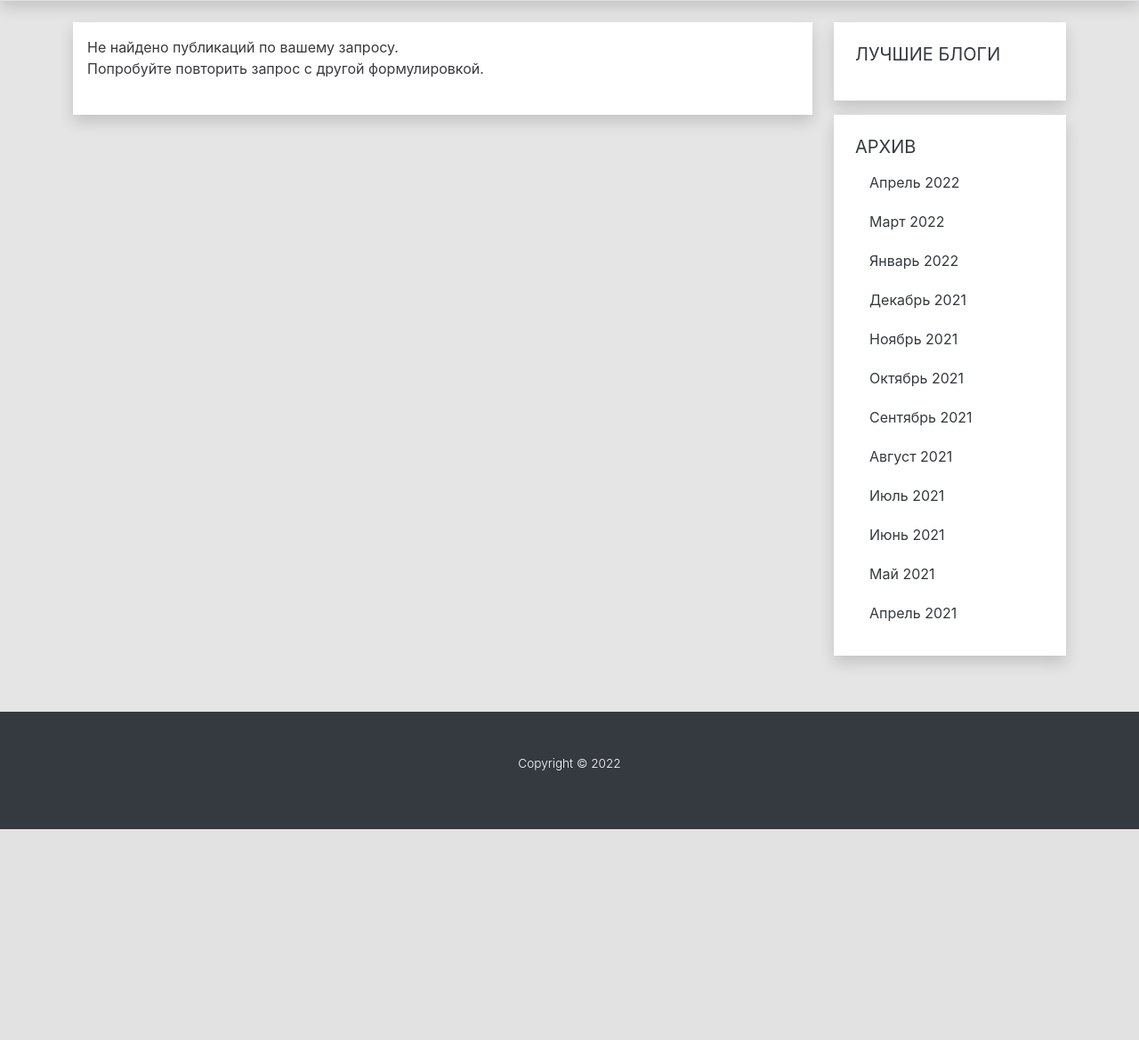
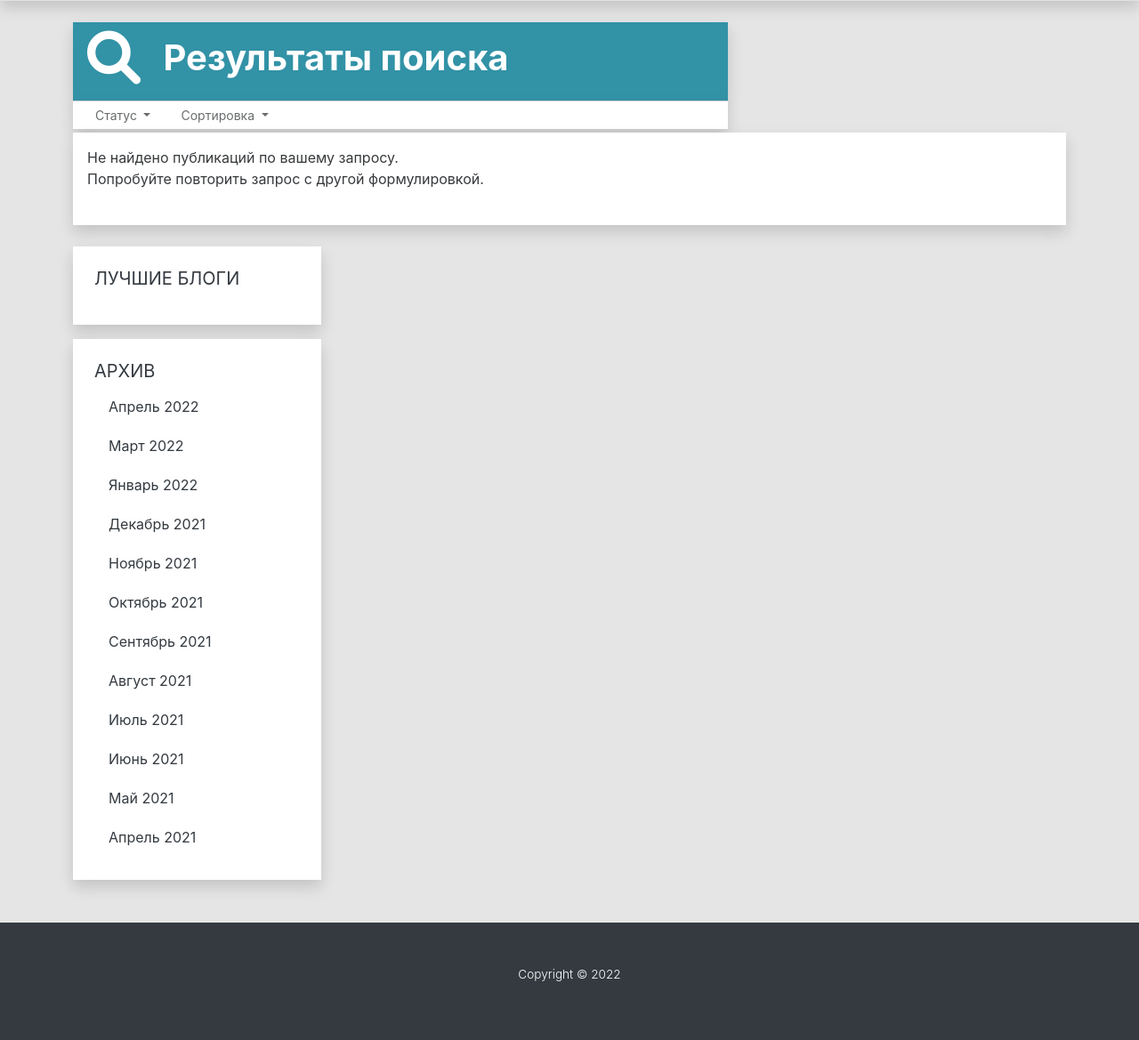
Before and after one commit to sa84-tech/knowledge_sharing_website, a Django app: page /search/ in a window 1280 px wide. Shown: the part 76-1245 px from the top of the page at 89% size. Before the commit the page ends 1008 px from the top, so only its background shows below. Run offline with Django 3.2, Linux system fonts and the light colour scheme; data that the repository does not hold is empty; some libraries are stand-ins or nearby versions.

Commit message:
search_filter

```diff
--- a/ksw/ksw/urls.py
+++ b/ksw/ksw/urls.py
@@ -18,8 +18,7 @@ from django.contrib import admin
 from django.conf import settings
 from django.conf.urls.static import static
 
-from mainapp.views import index_page, post_page, add_comment, content_btn_handler, search, help_doc
-
+from mainapp.views import index_page, post_page, add_comment, content_btn_handler, search, help_doc, search_ajax
 
 urlpatterns = [
     path('admin/', admin.site.urls),
@@ -34,4 +33,5 @@ urlpatterns = [
     path('account/', include('accountapp.urls', namespace='account'), name='account'),
     path('', include('social_django.urls', namespace='social')),
     path('search/', search, name='search'),
+    path('search_ajax/', search_ajax, name='search_ajax')
 ] + static(settings.MEDIA_URL, document_root=settings.MEDIA_ROOT)
--- /dev/null
+++ b/ksw/mainapp/templates/mainapp/includes/inc_search_filters.html
@@ -0,0 +1,121 @@
+<hr class="border-1 border-top border-secondary m-0">
+
+<div id="filter-btn-group" class="d-flex m-0 py-0 px-3 bg-white">
+    <div class="tab-content">
+        <div id="f-pills-posts" class="switchable-tab tab-pane fade show active">
+            <div class="dropdown me-3">
+                <button
+                    id="filter-posts-status"
+                    class="btn btn-sm dropdown-toggle opacity-75"
+                    type="button" data-bs-toggle="dropdown"
+                    aria-expanded="false"
+                >
+                    Статус
+                </button>
+
+                <ul class="posts dropdown-menu shadow" aria-labelledby="filter-btn-posts">
+                    <li>
+                        <button id="filter-posts-all" data-filter="all" type="button" class="filters dropdown-item active">
+                            Все
+                        </button>
+                    </li>
+                    <li>
+                        <button id="filter-posts-published" data-filter="published" type="button" class="filters dropdown-item">
+                            Опубликовано
+                        </button>
+                    </li>
+                    <li>
+                        <button id="filter-posts-draft" data-filter="draft" type="button" class="filters dropdown-item">
+                            Черновик
+                        </button>
+                    </li>
+                    <li>
+                        <button id="filter-posts-check" data-filter="under_review" type="button" class="filters dropdown-item">
+                            На проверке
+                        </button>
+                    </li>
+                </ul>
+            </div>
+        </div>
+        <div id="f-pills-bookmarks" class="switchable-tab tab-pane fade">
+            <div class="dropdown">
+                <button
+                    id="filter-btn-bookmarks"
+                    class="btn btn-sm dropdown-toggle opacity-75"
+                    type="button" data-bs-toggle="dropdown"
+                    aria-expanded="false"
+                >
+                    Тип
+                </button>
+
+                <ul class="bookmarks dropdown-menu shadow" aria-labelledby="filter-btn-bookmarks">
+                    <li>
+                        <button id="filter-bookmarks-post" class="filters dropdown-item active" type="button" data-filter="post">
+                            Публикации
+                        </button>
+                    </li>
+                    <li>
+                        <button id="filter-bookmarks-comment" class="filters dropdown-item" type="button" data-filter="comment">
+                            Комментарии
+                        </button>
+                    </li>
+                </ul>
+            </div>
+        </div>
+
+        <div id="f-pills-subscriptions" class="switchable-tab tab-pane fade">
+            <div class="dropdown">
+                <button
+                    id="filter-btn-subscriptions"
+                    class="btn btn-sm dropdown-toggle opacity-75"
+                    type="button" data-bs-toggle="dropdown"
+                    aria-expanded="false"
+                >
+                    Все подряд
+                </button>
+
+                <ul class="dropdown-menu shadow" aria-labelledby="filter-btn-subscriptions">
+                    <li>
+                        <button id="filter-subscriptions-post" class="filters dropdown-item" type="button" data-filter="post">
+                            Статья
+                        </button>
+                    </li>
+                    <li>
+                        <button id="filter-subscriptions-comment" class="filters dropdown-item" type="button" data-filter="comment">
+                            Комментарий
+                        </button>
+                    </li>
+                </ul>
+            </div>
+        </div>
+    </div>
+
+    <div class="dropdown ">
+        <button
+            id="filter-posts-type"
+            class="btn btn-sm dropdown-toggle opacity-75"
+            type="button" data-bs-toggle="dropdown"
+            aria-expanded="false"
+        >
+            Сортировка
+        </button>
+
+        <ul class="dropdown-menu shadow" aria-labelledby="filter-btn-posts">
+            <li>
+                <button id="filter-posts-new" type="button" data-sorting="-created" class="sorting dropdown-item active">
+                    сначала новые
+                </button>
+            </li>
+            <li>
+                <button id="filter-posts-old" type="button" data-sorting="created" class="sorting dropdown-item">
+                    сначала старые
+                </button>
+            </li>
+            <li>
+                <button id="filter-posts-title" type="button" data-sorting="name" class="sorting dropdown-item">
+                    по названию
+                </button>
+            </li>
+        </ul>
+    </div>
+</div>
--- a/ksw/mainapp/templates/mainapp/search.html
+++ b/ksw/mainapp/templates/mainapp/search.html
@@ -3,66 +3,78 @@
 {% load main_extras %}
 
 {% block content %}
-<div class="container">
+<div class="account container content_wrapper">
     <div class="row pt-4">
-        <div class="col-lg-12 col-xl-9">
-            {% for post in post_list %}
-            {# Each "post" is a Post model object. #}
-            <div class="row g-0 bg-white overflow-hidden flex-md-row mb-4 h-md-250 position-relative shadow">
-                <div class="col p-3 d-flex flex-column position-static">
-                    <div class="d-flex mb-2">
-                        <a href="{% url 'account:lk' post.author.username %}" class="d-flex align-items-center nav-link p-0 text-small text-muted">
-                            <img class="rounded-circle shadow-1-strong me-2"
+        <div class="col-xl-8 col-xxl-9">
+            <div class="row g-0 bg-primary overflow-hidden flex-md-row h-md-250 position-relative shadow">
+                <div class="tab-content col p-3 text-white">
+                    <h1 id="h-pills-posts" class="tab-pane fade show active fw-bold">
+                        <i class="fa-solid fa-magnifying-glass fa-xl me-3"></i>
+                        Результаты поиска
+                    </h1>
+                </div>
+            </div>
+            <div class="row g-0 bg-white overflow-hidden flex-md-row mb-1 h-md-250 position-relative shadow overflow-visible">
+                {% include 'mainapp/includes/inc_search_filters.html' %}
+            </div>
+        </div>
+    </div>
+
+    <div id="pills-posts" class="tab-pane fade show active">
+    {% for post in posts_list %}
+        <div class="row g-0 bg-white overflow-hidden flex-md-row mb-3 h-md-250 position-relative shadow">
+            <div class="col p-3 pb-2 d-flex flex-column position-static">
+                <div class="d-flex mb-2 text-small align-items-center">
+                    <img
+                        class="rounded-circle shadow-1-strong me-3"
                         src="{% get_avatar post.author %}" alt="avatar" width="32"
                         height="32">
-                            <span class="fw-bold me-2">{{ post.author.first_name|capfirst }} {{ post.author.last_name|capfirst }}</span>
-                            <span class="date_info">{{ post.created }}</span>
+                        <a href="#" class="nav-link p-0 fw-bold me-2">
+                            {{ post.author.first_name|capfirst }} {{ post.author.last_name|capfirst }}
                         </a>
+                    <span class="date_info text-secondary me-5">{{ post.created }}</span>
+{#                    <span class="py-0 px-2 text-primary fw-bold me-2 border bg-light">{{ post.status|filter_post_status }}</span>#}
                 </div>
-                    <h3 class="mb-2">
+
+                <h3 class="mb-1">
                     <a href="{% url 'post_page' post.pk %}" class="nav-link p-0 text-secondary">
                         {{ post.topic|capfirst }}
                     </a>
                 </h3>
-                    <a href="{% url 'index_page' post.category.slug %}" class="nav-link p-0">
-                        <strong class="d-inline-block px-2 text-primary text-small align-middle mb-2 border bg-light">
-                            {{ post.category|capfirst }}
-                        </strong>
+
+                <p class="mb-4">
+                    {{ post.annotation|safe }}
+                </p>
+
+                <div class="mb-2">
+                    {% if user == target_user %}
+                    <div class="dropdown dropstart mb-2">
+                        <a
+                            class="btn btn-outline-primary opacity-75 btn-sm px-3 "
+                            href="#" role="button" id="post_dropdown"
+                            data-bs-toggle="dropdown" aria-expanded="false"
+                        >
+                            Детали
                         </a>
 
-                    <p class="mb-4 mb-lg-auto">
-                        {% if post.annotation %}
-                            {{ post.annotation|safe }}
+
+                    </div>
                     {% else %}
-                            {{ post.article|truncatewords:42|safe }}
-                        {% endif %}
-                    </p>
-                    <div class="mb-4">
                     <a
-                            class="btn btn-outline-primary  d-inline"
+                        class="btn btn-outline-primary btn-sm me-3"
                         type="button"
                         href="{% url 'post_page' post.pk %}"
                     >
-                            Далее...
+                        Перейти
                     </a>
+                    {% endif %}
                 </div>
-                <div class="text-muted text-small">
-                    <span class="me-2">
-                        <i class="me-1 text-primary opacity-50 fa-eye {% check_view post user %}"></i>
-                        {{ post.total_views }}
-                    </span>
-                    <span class="me-2">
-                        <i class="me-1 text-primary opacity-50 fa-comment {% check_comment post user %}"></i>
-                        {{ post.total_comments }}
-                    </span>
-                    <span class="me-2">
-                        <i class="me-1 text-primary opacity-50 fa-thumbs-up {% check_like post user %}"></i>
-                        {{ post.total_likes }}
-                    </span>
-                    <span class="me-2">
-                        <i class="me-1 text-primary opacity-50 fa-bookmark {% check_bookmark post user %}"></i>
-                        {{ post.total_bookmarks }}
-                    </span>
+
+                <div class="d-flex flex-grow-1 align-items-end text-small">
+                    <span class="me-3 text-muted"><i class="me-1 fa-solid text-primary opacity-75 fa-eye {% check_view post user %}"></i> {{ post.total_views }}</span>
+                    <span class="me-3 text-muted"><i class="me-1 fa-regular text-primary opacity-75 fa-comment {% check_comment post user %}"></i> {{ post.total_comments }}</span>
+                    <span class="me-3 text-muted"><i class="me-1 fa-regular text-primary opacity-75 fa-thumbs-up {% check_like post user %}"></i> {{ post.total_likes }} </span>
+                    <span class="me-3 text-muted"><i class="me-1 fa-regular text-primary opacity-75 fa-bookmark {% check_bookmark post user %}"></i> {{ post.total_bookmarks }}</span>
                 </div>
                 </div>
                 <div class="col-auto d-none d-lg-block p-3">
@@ -84,41 +96,12 @@
 			</div>
     {% endfor %}
 
-<!--            {% if page_obj.paginator.num_pages > 1 %}-->
-<!--                <div class="row justify-content-start mt-4 mb-5">-->
-<!--                    <div class="col-auto">-->
-<!--                        <div class="paginator list-group list-group-horizontal shadow">-->
-<!--                            {% if page_obj.has_previous %}-->
-<!--                            <a class="list-group-item nav_prev_page" href="?page={{ page_obj.previous_page_number }}">-->
-<!--                                <i class="fa-solid fa-caret-left"></i>-->
-<!--                            </a>-->
-<!--                            {% else %}-->
-<!--                            <div class="list-group-item disabled" style="cursor: pointer;">-->
-<!--                                <span class="opacity-50"><i class="fa-solid fa-caret-left"></i></span>-->
-<!--                            </div>-->
-<!--                            {% endif %}-->
-<!--                            <span class="current list-group-item">-->
-<!--                            {{ page_obj.number }} из-->
-<!--                            {{ page_obj.paginator.num_pages }}-->
-<!--                            </span>-->
-<!--                            {% if page_obj.has_next %}-->
-<!--                            <a class="list-group-item nav_next_page" href="?page={{ page_obj.next_page_number }}">-->
-<!--                                <i class="fa-solid fa-caret-right"></i>-->
-<!--                            </a>-->
-<!--                            {% else %}-->
-<!--                            <div class="list-group-item disabled" style="cursor: pointer;">-->
-<!--                                <span class="opacity-50"><i class="fa-solid fa-caret-right"></i></span>-->
-<!--                            </div>-->
-<!--                            {% endif %}-->
-<!--                        </div>-->
-<!--                    </div>-->
-<!--                </div>-->
-
-<!--            {% endif %}-->
-
     </div>
     {% include 'mainapp/includes/inc_sidebar.html' %}
 </div>
-</div>
 
 {% endblock %}
+
+{% block script %}
+<script src="{% static 'js/search.js' %}"></script>
+{% endblock %}
--- a/ksw/mainapp/views.py
+++ b/ksw/mainapp/views.py
@@ -1,14 +1,16 @@
 import json
 
 from django.contrib.auth.decorators import login_required
+from django.core.exceptions import FieldError
 from django.db.models import Q
 from django.http import JsonResponse
 from django.shortcuts import render, get_object_or_404, redirect
 from django.core.paginator import Paginator
+from django.template.loader import render_to_string
 
 from authapp.models import WriterUserProfile
 from .forms import CommentForm, ContentForm
-from .models import Post
+from .models import Post, StatusArticle
 from .services.queries import get_user_rating, create_comment, create_post_view, toggle_content_object
 
 POSTS_PER_PAGE = 5
@@ -83,15 +85,77 @@ def content_btn_handler(request):
 
 def search(request):
     q = request.GET.get('q')
+    # sort = request.GET.get('order_by', '-created')
+    # if sort not in ['created', '-created', 'view', 'like']:
+    #     sort = '-created'
     error_msg = ''
 
     if not q:
         error_msg = "Пожалуйста, введите ключевое слово"
         return render(request, 'mainapp/search.html', {'error_msg': error_msg})
 
+    # post_list = Post.objects.filter(Q(topic__icontains=q) | Q(article__icontains=q)).order_by(sort)
     post_list = Post.objects.filter(Q(topic__icontains=q) | Q(article__icontains=q))
     return render(request, 'mainapp/search.html', {'error_msg': error_msg, 'post_list': post_list})
 
 
+# def search_ajax(request):
+#     if request.is_ajax():
+#         q = request.GET.get('q')
+#         sort = request.GET.get('order_by', '-created')
+#         if sort not in ['created', '-created', 'view', 'like']:
+#             sort = '-created'
+#
+#         post_list = Post.objects.filter(Q(topic__icontains=q) | Q(article__icontains=q)).order_by(sort)
+#
+#         context = {'post_list': post_list}
+#
+#         result = render_to_string(
+#             'mainapp/search.html',
+#             context=context,
+#             request=request
+#         )
+#
+#         return JsonResponse({'result': result})
+
+
+def get_sorted_objects(objects, sorting_value):
+    if sorting_value in ['created', '-created', 'topic', 'name']:
+        try:
+            return objects.order_by(sorting_value)
+        except FieldError:
+            print(' *** EXCEPTION sorting_value *** ', sorting_value)
+    return objects
+
+
+def get_filtered_posts(request):
+    posts = Post.objects.filter(status__name='published')
+
+    filter_value = request.GET.get('filter', None)
+    sorting_value = request.GET.get('sorting', '-created')
+    if sorting_value == 'rating':
+        sorting_value = 'like'
+
+    if filter_value and StatusArticle.objects.filter(name=filter_value).exists():
+        posts = posts.filter(status__name=filter_value)
+
+    return get_sorted_objects(posts, sorting_value)
+
+
+def search_ajax(request):
+    if request.is_ajax():
+        posts = get_filtered_posts(request)
+
+        context = {'posts': posts}
+
+        result = render_to_string(
+            'mainapp/search.html',
+            context=context,
+            request=request
+        )
+
+        return JsonResponse({'result': result})
+
+
 def help_doc(request):
     return render(request, "mainapp/help.html")
```
Also changed, not shown: ksw/ksw/settings.py (+11 -7 lines), ksw/ksw/static/js/search.js (added, +167 -0 lines). Lines whose indentation alone changed are shown as unchanged.
